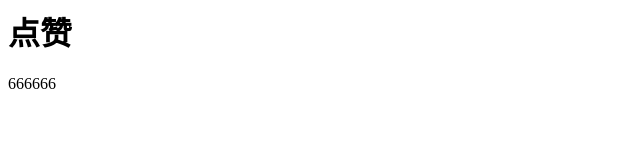
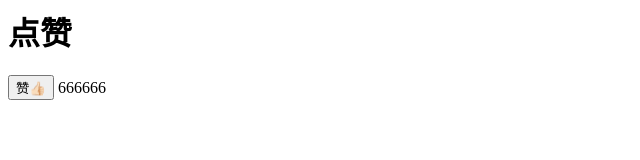
Before and after one commit to hiddenhi/uname, a plain HTML site: page index.html in a window 1280 px wide. Shown: the whole page, without its empty margins (0-640 px from the left). Drawn offline with Linux system fonts and the light colour scheme.

Commit message:
Update index.html

```diff
--- a/index.html
+++ b/index.html
@@ -1,3 +1,3 @@
 <h1>点赞</h1>
-
+<button>赞👍🏻</button>
 666666
```
